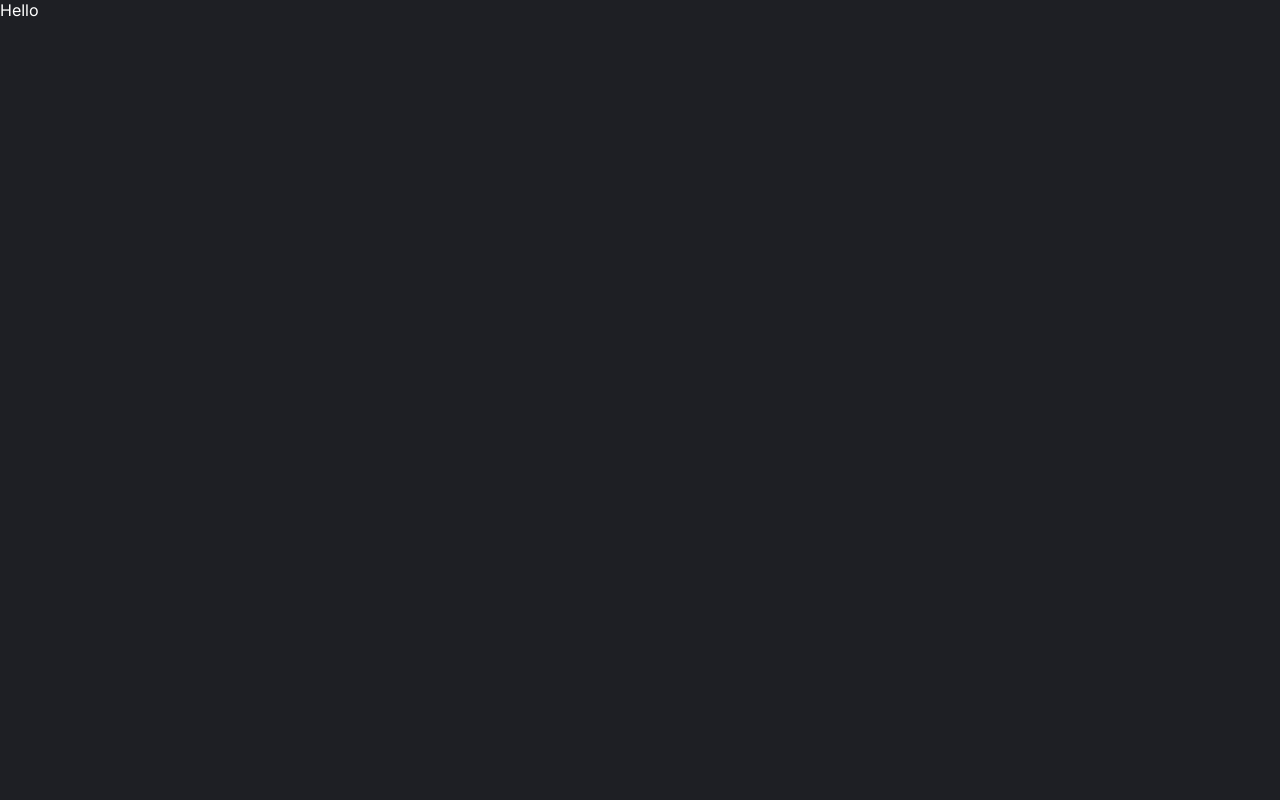
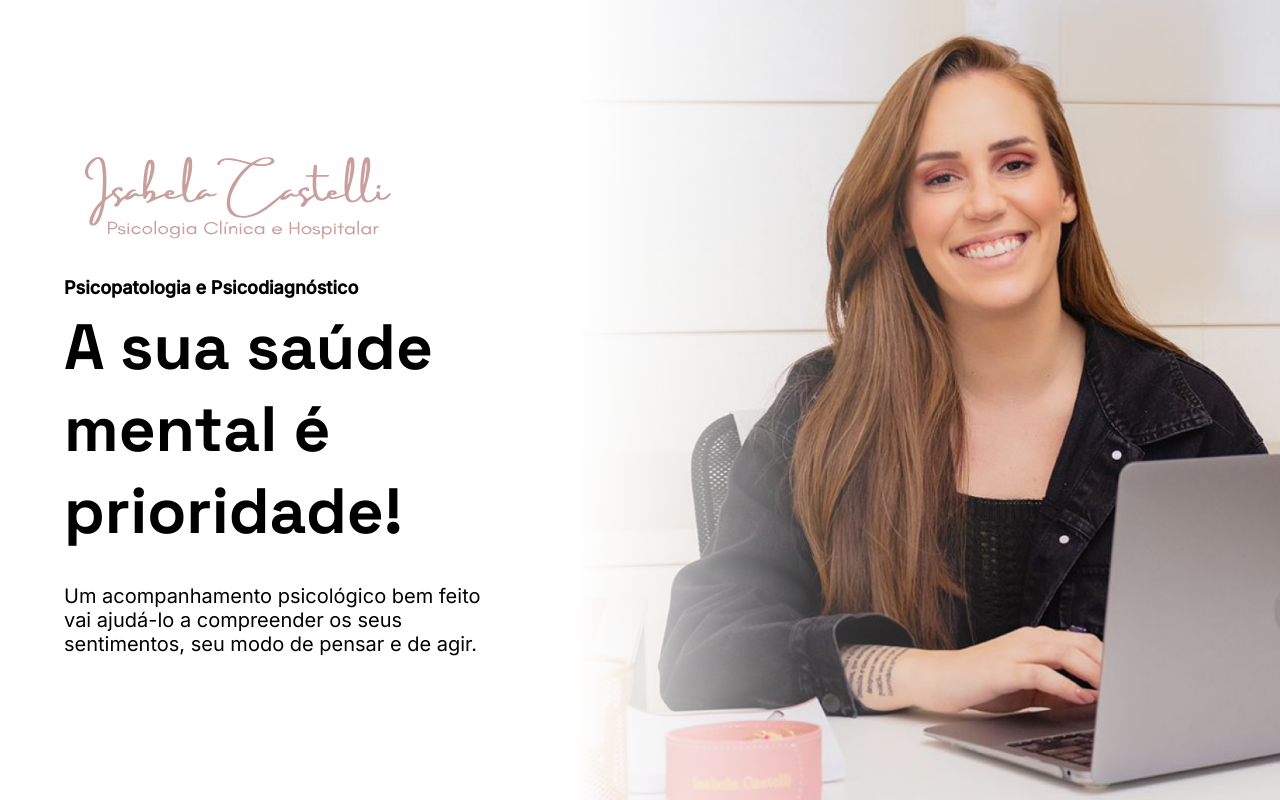
Before and after one commit to capelaum/projeto-isabela-castelli, a Next.js app: page / in a window 1280 px wide. Built offline with nearby package versions, Linux system fonts and the light colour scheme.

Commit message:
✨ section: Hero

```diff
--- a/src/components/Heading/index.tsx
+++ b/src/components/Heading/index.tsx
@@ -1,8 +1,8 @@
 import { Slot } from '@radix-ui/react-slot'
-import { ReactNode } from 'react'
+import { HTMLAttributes, ReactNode } from 'react'
 import { StyledHeading } from './styles'
 
-export interface HeadingProps {
+export interface HeadingProps extends HTMLAttributes<HTMLHeadingElement> {
   size?: '2xs' | 'xs' | 'sm' | 'md' | 'lg' | 'xl'
   children: ReactNode
   asChild?: boolean
--- a/src/components/Heading/styles.ts
+++ b/src/components/Heading/styles.ts
@@ -3,6 +3,8 @@ import { styled } from 'styles/stitches.config'
 
 export const StyledHeading = styled(Slot, {
   fontWeight: '$bold',
+
+  fontFamily: '$grotesk',
 
   variants: {
     color: {
@@ -31,7 +33,7 @@ export const StyledHeading = styled(Slot, {
         fontSize: '2.5rem'
       },
       xl: {
-        fontSize: '3rem'
+        fontSize: '4rem'
       }
     }
   },
--- /dev/null
+++ b/src/components/Sections/SectionHero/index.tsx
@@ -0,0 +1,48 @@
+import { Hero, Logo } from 'components/@constants'
+import { Heading } from 'components/Heading'
+import { Text } from 'components/Text'
+import Image from 'next/image'
+import {
+  HeroDescription,
+  HeroHeadingWrapper,
+  HeroImageWrapper,
+  HeroTextWrapper,
+  HeroWrapper
+} from './styles'
+
+export function SectionHero() {
+  return (
+    <HeroWrapper>
+      <HeroTextWrapper>
+        <Image
+          src={Logo}
+          alt="Logotipo da psicóloga Isabela Castelli, tendo escrito o nome Isabela Castelli e a frase Psicologa Clínica e Hospitalar em rosa claro."
+        />
+
+        <HeroHeadingWrapper>
+          <Text weight="bold" color="black">
+            Psicopatologia e Psicodiagnóstico
+          </Text>
+
+          <Heading color="black" size="xl" asChild>
+            <h1>A sua saúde mental é prioridade!</h1>
+          </Heading>
+        </HeroHeadingWrapper>
+
+        <HeroDescription asChild color="black" size="lg">
+          <p>
+            Um acompanhamento psicológico bem feito vai ajudá-lo a compreender
+            os seus sentimentos, seu modo de pensar e de agir.
+          </p>
+        </HeroDescription>
+      </HeroTextWrapper>
+
+      <HeroImageWrapper>
+        <Image
+          src={Hero}
+          alt="Foto profissional da psicóloga Isabela castelli"
+        />
+      </HeroImageWrapper>
+    </HeroWrapper>
+  )
+}
--- /dev/null
+++ b/src/components/Sections/SectionHero/styles.ts
@@ -0,0 +1,73 @@
+import { Text } from 'components/Text'
+import { styled } from 'styles/stitches.config'
+
+export const HeroWrapper = styled('section', {
+  minHeight: '100vh',
+  width: '100%',
+  height: '100%',
+  position: 'relative',
+  overflow: 'hidden',
+
+  backgroundColor: '$white',
+
+  display: 'flex',
+  justifyContent: 'center',
+
+  '@bp1': {
+    flexDirection: 'column'
+  }
+})
+
+export const HeroTextWrapper = styled('div', {
+  display: 'flex',
+  flexDirection: 'column',
+  justifyContent: 'center',
+  gap: '2rem',
+  width: '45%',
+  padding: '0 4rem',
+
+  P: {
+    maxWidth: '450px',
+    width: '100%'
+  }
+})
+
+export const HeroHeadingWrapper = styled('div', {
+  display: 'flex',
+  flexDirection: 'column',
+  gap: '0.5rem'
+})
+
+export const HeroDescription = styled(Text, {
+  width: '100%',
+  maxWidth: '400px',
+  display: 'flex'
+})
+
+export const HeroImageWrapper = styled('div', {
+  display: 'flex',
+  alignItems: 'center',
+  justifyContent: 'center',
+  width: '55%',
+  position: 'relative',
+
+  img: {
+    width: '100%',
+    height: '100%',
+    objectFit: 'cover',
+    objectPosition: 'right'
+  },
+
+  '&::after': {
+    content: '""',
+    position: 'absolute',
+    width: '100%',
+    height: '100%',
+    zIndex: 1,
+    top: 0,
+    right: 0,
+    pointerEvents: 'none',
+    background:
+      'linear-gradient(to right, $white, rgba(255, 255, 255, 0.2), transparent, transparent)'
+  }
+})
--- a/src/components/Text/index.tsx
+++ b/src/components/Text/index.tsx
@@ -21,7 +21,7 @@ export interface TextProps {
 
 export function Text({
   color = 'gray',
-  size = 'sm',
+  size = 'md',
   weight = 'normal',
   asChild,
   children
--- a/src/pages/index.tsx
+++ b/src/pages/index.tsx
@@ -1,3 +1,13 @@
+import { SectionHero } from 'components/Sections/SectionHero'
+import Head from 'next/head'
+
 export default function Home() {
-  return <div>Hello</div>
+  return (
+    <>
+      <Head>
+        <title>Psicóloga Isabela Castelli</title>
+      </Head>
+      <SectionHero />
+    </>
+  )
 }
```
Also changed, not shown: src/assets/images/logo.svg.
